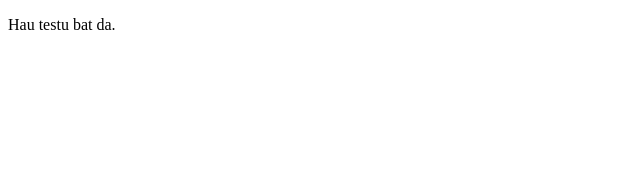
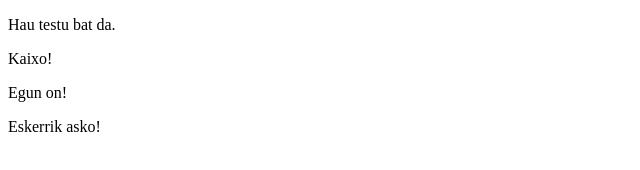
Before and after one commit to kay26TECH/azterketa_errepaso3, a plain HTML site: page index.html in a window 1280 px wide. Shown: the whole page, without its empty margins (0-640 px from the left). Drawn offline with Linux system fonts and the light colour scheme.

Commit message:
git rest eta gero

```diff
--- a/index.html
+++ b/index.html
@@ -5,5 +5,8 @@
 </head>
 <body>
   <p>Hau testu bat da.</p>
+  <p>Kaixo!</p>
+  <p>Egun on!</p>
+  <p>Eskerrik asko!</p>
 </body>
 </html>
```
